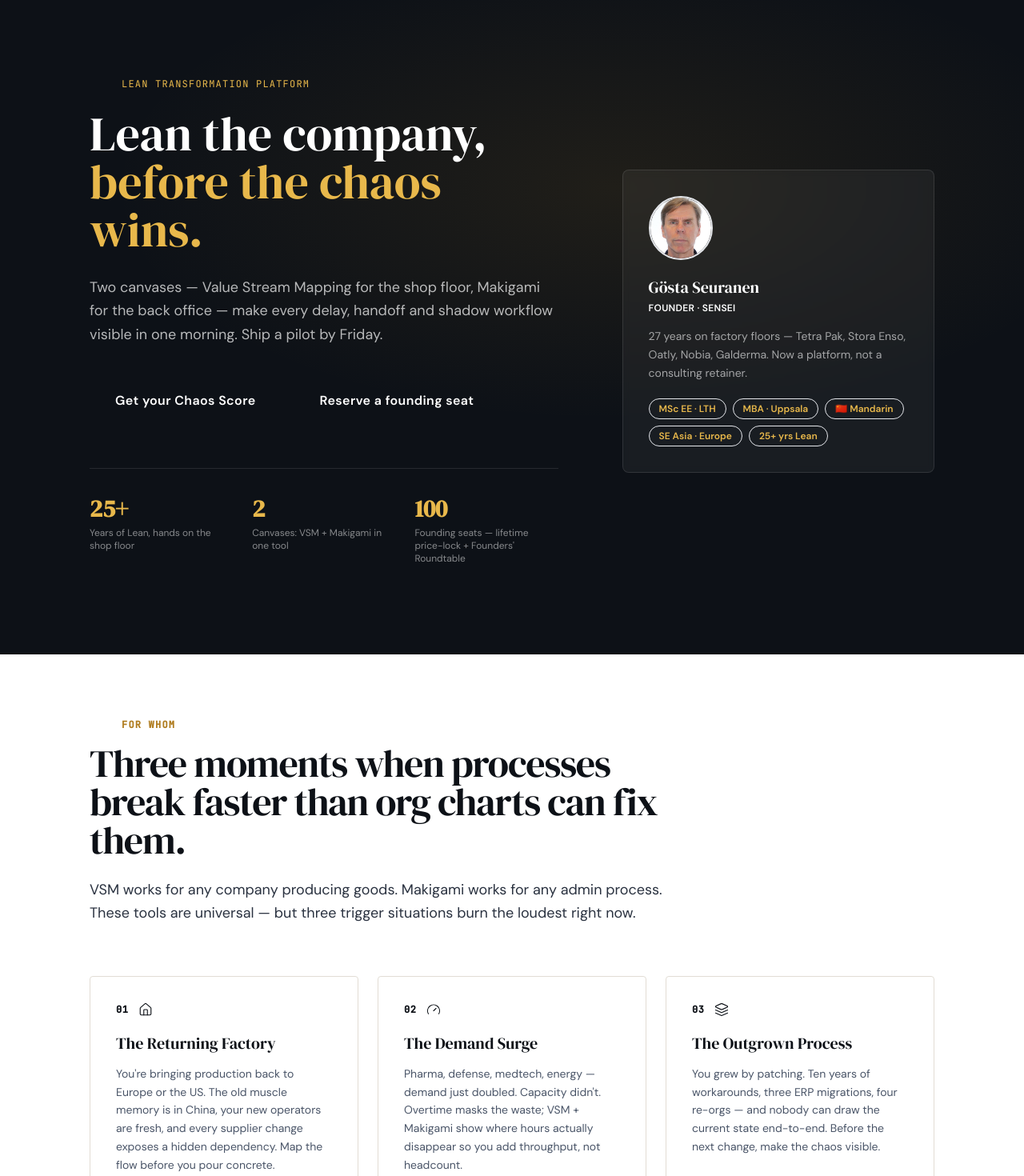
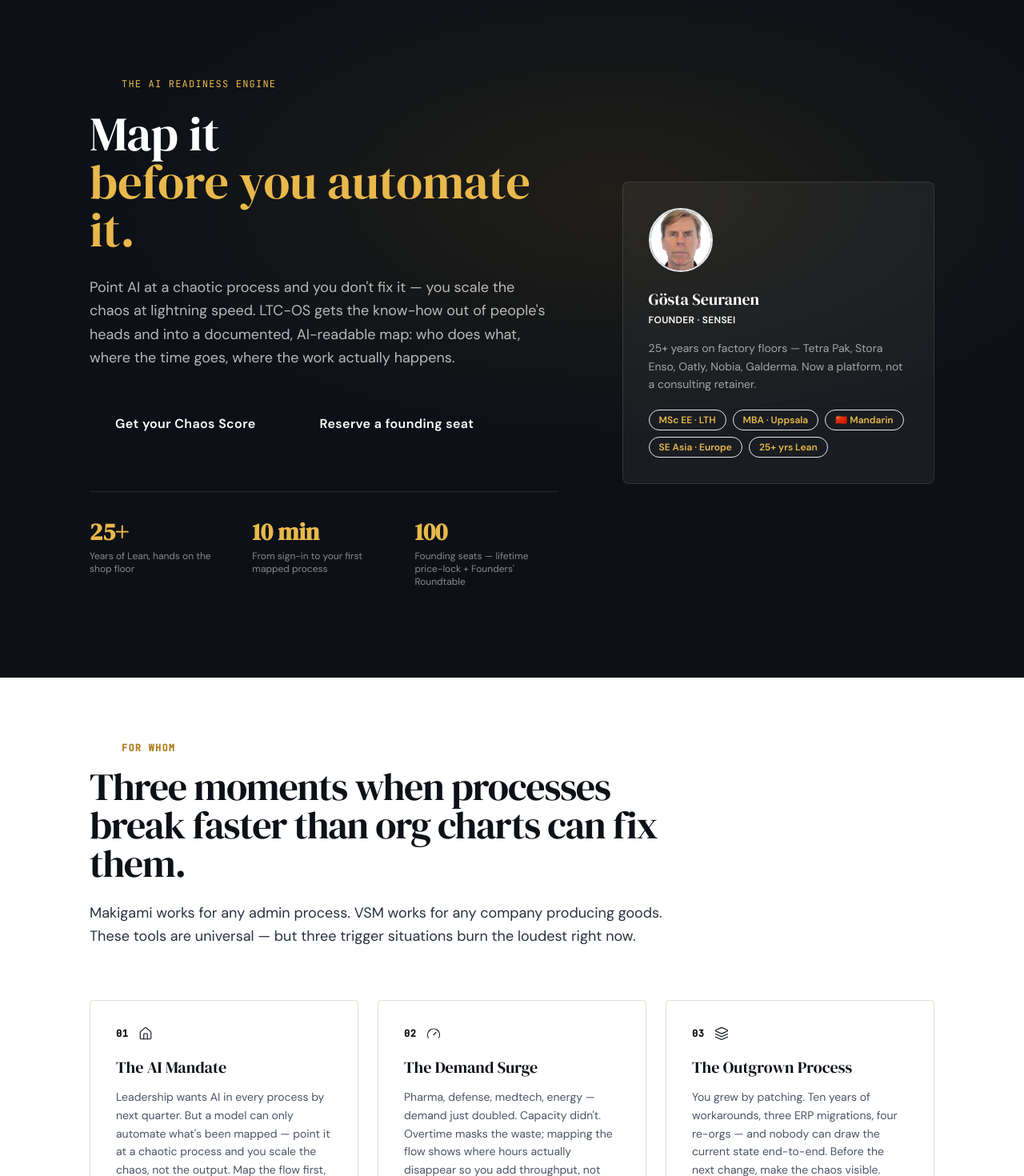
Before and after one commit to gostaallan/leanthecompany-web, a Next.js app: page /en in a window 1280 px wide. Shown: the part 80-1550 px from the top of the page at 80% size. Built offline with nearby package versions, Linux system fonts and the light colour scheme.

Commit message:
Reposition landing to AI Readiness Engine: align body copy + SEO,

```diff
--- a/src/app/[locale]/opengraph-image.tsx
+++ b/src/app/[locale]/opengraph-image.tsx
@@ -7,7 +7,7 @@ import { ImageResponse } from 'next/og'
 export const runtime = 'edge'
 export const size = { width: 1200, height: 630 }
 export const contentType = 'image/png'
-export const alt = 'LeanTheCompany — Lean Transformation Platform for Manufacturing'
+export const alt = 'LeanTheCompany — The AI Readiness Engine'
 
 export default function OpengraphImage() {
   return new ImageResponse(
@@ -57,7 +57,7 @@ export default function OpengraphImage() {
               textTransform: 'uppercase',
             }}
           >
-            Lean Transformation Platform · Founding-100 cohort
+            The AI Readiness Engine · Founding-100 cohort
           </div>
           <div
             style={{
@@ -68,7 +68,7 @@ export default function OpengraphImage() {
               maxWidth: 1000,
             }}
           >
-            Run your Lean transformation as a system, not a slogan.
+            Map it before you automate it.
           </div>
         </div>
 
@@ -86,7 +86,7 @@ export default function OpengraphImage() {
           }}
         >
           <span>leanthecompany.com</span>
-          <span>VSM · Makigami · Kaizen · A3 — with AI sensei</span>
+          <span>The map your AI actually needs</span>
         </div>
       </div>
     ),
--- a/src/components/marketing/WhatsComing.tsx
+++ b/src/components/marketing/WhatsComing.tsx
@@ -253,8 +253,8 @@ function PdfIllustration() {
 }
 
 const PREVIEWS = [
+  { key: 'makigami', Illustration: MakigamiIllustration },
   { key: 'vsm',      Illustration: VsmIllustration      },
-  { key: 'makigami', Illustration: MakigamiIllustration },
   { key: 'sensei',   Illustration: SenseiIllustration   },
   { key: 'pdf',      Illustration: PdfIllustration      },
 ] as const
--- a/src/locales/en.json
+++ b/src/locales/en.json
@@ -9,19 +9,19 @@
     "cta": "Get early access"
   },
   "hero": {
-    "eyebrow": "Lean Transformation Platform",
-    "headline": "Lean the company,",
-    "headlineSub": "before the chaos wins.",
-    "lead": "Two canvases — Value Stream Mapping for the shop floor, Makigami for the back office — make every delay, handoff and shadow workflow visible in one morning. Ship a pilot by Friday.",
+    "eyebrow": "The AI Readiness Engine",
+    "headline": "Map it",
+    "headlineSub": "before you automate it.",
+    "lead": "Point AI at a chaotic process and you don't fix it — you scale the chaos at lightning speed. LTC-OS gets the know-how out of people's heads and into a documented, AI-readable map: who does what, where the time goes, where the work actually happens.",
     "ctaPrimary": "Get your Chaos Score",
     "ctaSecondary": "Reserve a founding seat",
     "founderTitle": "Founder · Sensei",
-    "founderBio": "27 years on factory floors — Tetra Pak, Stora Enso, Oatly, Nobia, Galderma. Now a platform, not a consulting retainer.",
+    "founderBio": "25+ years on factory floors — Tetra Pak, Stora Enso, Oatly, Nobia, Galderma. Now a platform, not a consulting retainer.",
     "proof": {
       "years": "25+",
       "yearsLabel": "Years of Lean, hands on the shop floor",
-      "canvases": "2",
-      "canvasesLabel": "Canvases: VSM + Makigami in one tool",
+      "canvases": "10 min",
+      "canvasesLabel": "From sign-in to your first mapped process",
       "start": "100",
       "startLabel": "Founding seats — lifetime price-lock + Founders' Roundtable"
     }
@@ -29,15 +29,15 @@
   "forWhom": {
     "eyebrow": "For Whom",
     "headline": "Three moments when processes break faster than org charts can fix them.",
-    "lead": "VSM works for any company producing goods. Makigami works for any admin process. These tools are universal — but three trigger situations burn the loudest right now.",
+    "lead": "Makigami works for any admin process. VSM works for any company producing goods. These tools are universal — but three trigger situations burn the loudest right now.",
     "cards": {
       "reshoring": {
-        "title": "The Returning Factory",
-        "body": "You're bringing production back to Europe or the US. The old muscle memory is in China, your new operators are fresh, and every supplier change exposes a hidden dependency. Map the flow before you pour concrete."
+        "title": "The AI Mandate",
+        "body": "Leadership wants AI in every process by next quarter. But a model can only automate what's been mapped — point it at a chaotic process and you scale the chaos, not the output. Map the flow first, then automate the part that's actually ready."
       },
       "surge": {
         "title": "The Demand Surge",
-        "body": "Pharma, defense, medtech, energy — demand just doubled. Capacity didn't. Overtime masks the waste; VSM + Makigami show where hours actually disappear so you add throughput, not headcount."
+        "body": "Pharma, defense, medtech, energy — demand just doubled. Capacity didn't. Overtime masks the waste; mapping the flow shows where hours actually disappear so you add throughput, not headcount."
       },
       "outgrown": {
         "title": "The Outgrown Process",
@@ -72,7 +72,7 @@
   },
   "platform": {
     "eyebrow": "The Platform",
-    "headline": "Two canvases. One sensei. Built for people who actually run the floor.",
+    "headline": "One canvas to map the work. One sensei to question it. Built for anyone getting ready to automate.",
     "lead": "LeanTheCompany is a browser-based lean transformation platform. No consulting retainer, no six-month rollout — start mapping in ten minutes, coach yourself with an embedded sensei trained on 25+ years of shop-floor kaizen.",
     "status": {
       "live": "Live",
@@ -96,8 +96,8 @@
         "body": "Turn insights into PDCA cycles with owners, deadlines, before/after photos. Nothing gets lost in email. Nothing gets celebrated too early."
       },
       "warroom": {
-        "title": "Transformation war room",
-        "body": "A shared canvas for the steering team — goals, pilots, results — so the CEO, the plant manager and the Lean coach all see the same truth at the same time."
+        "title": "Compass & North Star",
+        "body": "Set the North Star and the value priorities up top, so every map and every pilot below ties back to what the business actually needs. The CEO, the plant manager and the Lean coach finally read from one shared truth."
       },
       "report": {
         "title": "One-page A3 report",
@@ -107,26 +107,26 @@
   },
   "whatsComing": {
     "eyebrow": "What you get",
-    "headline": "What unlocks the moment you sign in.",
-    "lead": "Hover any preview to see it come together. These are the four surfaces founding members get on launch day — VSM, Makigami, the AI sensei, and the export every shop floor in the world recognises.",
+    "headline": "What's live today — and what's landing next.",
+    "lead": "Makigami is live the moment you sign in. The value-stream canvas, the embedded sensei and the one-page A3 export are landing through the Founding-100 build. Hover any preview to see where each is headed.",
     "previews": {
       "vsm": {
-        "tag": "Live at launch",
+        "tag": "In development",
         "title": "Value Stream Mapping canvas",
         "body": "Drag process boxes, draw flow arrows, drop inventory triangles. Cycle time, lead time and %C&A roll up automatically. The first canvas every founding member draws."
       },
       "makigami": {
-        "tag": "Live at launch",
+        "tag": "Live now",
         "title": "Makigami swim-lane canvas",
         "body": "The back-office twin. Sales, engineering, purchasing — every handoff and every wait the shop floor never sees. Print it on the wall and the whole organisation suddenly speaks the same language."
       },
       "sensei": {
-        "tag": "Live at launch",
+        "tag": "In development",
         "title": "Embedded AI Sensei",
         "body": "Ask in plain English, Swedish or Mandarin. Trained on Ohno, Rother and three decades of field notes. Pragmatic, not preachy. Cites its sources so the operator can push back."
       },
       "pdf": {
-        "tag": "Live at launch",
+        "tag": "In development",
         "title": "One-page A3 export",
         "body": "The universal language of every Toyota Production System review on Earth. Print it. Pin it. Walk it. Founding members ship A3s in EN, SV and ZH from day one."
       }
@@ -303,7 +303,7 @@
     "meta": "No login wall. No sales call. No obligation."
   },
   "footer": {
-    "tagline": "Lean Transformation Platform for the manufacturing industry. Built by a factory engineer, not a software studio.",
+    "tagline": "The AI Readiness Engine — map your processes before you automate. Built by a factory engineer, not a software studio.",
     "linkedin": "Follow Gösta on LinkedIn",
     "copyright": "Made with care in Malmö & Shanghai",
     "disclaimer": "LeanTheCompany is an independent product. Lean, Toyota Production System, Value Stream Mapping, Makigami and kaizen are methodologies developed over decades by practitioners across the world; we stand on their shoulders and cite them where we can. Every pilot and every result shown has the customer's permission.",
--- a/src/locales/sv.json
+++ b/src/locales/sv.json
@@ -9,19 +9,19 @@
     "cta": "Få tidig tillgång"
   },
   "hero": {
-    "eyebrow": "Plattform för Lean-transformation",
-    "headline": "Lean the company,",
-    "headlineSub": "innan kaoset vinner.",
-    "lead": "Två canvas — Value Stream Mapping för verkstaden, Makigami för kontoret — gör varje fördröjning, överlämning och skuggprocess synlig på en förmiddag. Kör igång en pilot redan i fredags.",
+    "eyebrow": "AI Readiness Engine",
+    "headline": "Kartlägg processen",
+    "headlineSub": "innan du automatiserar.",
+    "lead": "Riktar du AI mot en kaotisk process fixar du den inte — du skalar upp kaoset i blixtfart. LTC-OS lyfter ut kunskapen ur folks huvuden och in i en dokumenterad, AI-läsbar karta: vem gör vad, var tiden går och var arbetet faktiskt sker.",
     "ctaPrimary": "Få din Chaos Score",
     "ctaSecondary": "Boka en grundarplats",
     "founderTitle": "Grundare · Sensei",
-    "founderBio": "27 år på verkstadsgolv — Tetra Pak, Stora Enso, Oatly, Nobia, Galderma. Nu en plattform — inte ett konsultavtal.",
+    "founderBio": "25+ år på verkstadsgolv — Tetra Pak, Stora Enso, Oatly, Nobia, Galderma. Nu en plattform — inte ett konsultavtal.",
     "proof": {
       "years": "25+",
       "yearsLabel": "År av Lean, med händerna på verkstadsgolvet",
-      "canvases": "2",
-      "canvasesLabel": "Canvas: VSM + Makigami i ett verktyg",
+      "canvases": "10 min",
+      "canvasesLabel": "Från inloggning till din första kartlagda process",
       "start": "100",
       "startLabel": "Grundarplatser — livstidslåst pris + Grundarrunda"
     }
@@ -29,15 +29,15 @@
   "forWhom": {
     "eyebrow": "För vem",
     "headline": "Tre ögonblick då processen brister snabbare än organisationsträdet hinner reparera.",
-    "lead": "VSM fungerar för alla som tillverkar varor. Makigami fungerar för alla administrativa processer. Verktygen är universella — men tre triggersituationer brinner hårdast just nu.",
+    "lead": "Makigami fungerar för alla administrativa processer. VSM fungerar för alla som tillverkar varor. Verktygen är universella — men tre triggersituationer brinner hårdast just nu.",
     "cards": {
       "reshoring": {
-        "title": "Fabriken som kommer hem",
-        "body": "Du flyttar tillbaka produktion till Europa eller USA. Den gamla muskelminnen sitter i Kina, dina nya operatörer är färska, och varje leverantörsbyte avslöjar ett dolt beroende. Kartlägg flödet innan du gjuter betongen."
+        "title": "AI-direktivet",
+        "body": "Ledningen vill ha AI i varje process till nästa kvartal. Men en modell kan bara automatisera det som är kartlagt — riktar du den mot en kaotisk process skalar du upp kaoset, inte resultatet. Kartlägg flödet först, automatisera sedan den del som faktiskt är redo."
       },
       "surge": {
         "title": "Efterfrågechocken",
-        "body": "Pharma, försvar, medtech, energi — efterfrågan dubblades. Kapaciteten gjorde inte det. Övertid döljer slöseriet; VSM + Makigami visar var timmarna faktiskt försvinner så du ökar throughput, inte headcount."
+        "body": "Pharma, försvar, medtech, energi — efterfrågan dubblades. Kapaciteten gjorde inte det. Övertid döljer slöseriet; att kartlägga flödet visar var timmarna faktiskt försvinner så du ökar throughput, inte headcount."
       },
       "outgrown": {
         "title": "Processen du vuxit ur",
@@ -72,7 +72,7 @@
   },
   "platform": {
     "eyebrow": "Plattformen",
-    "headline": "Två canvas. En sensei. Byggt för dem som faktiskt driver golvet.",
+    "headline": "En canvas för att kartlägga arbetet. En sensei som ifrågasätter det. Byggt för alla som gör sig redo att automatisera.",
     "lead": "LeanTheCompany är en webbaserad plattform för Lean-transformation. Ingen konsultretainer, ingen sex-månaders rollout — börja kartlägga på tio minuter, coacha dig själv med en inbäddad sensei tränad på 25+ år av kaizen från verkstadsgolvet.",
     "status": {
       "live": "Live",
@@ -96,8 +96,8 @@
         "body": "Förvandla insikter till PDCA-cykler med ägare, deadlines, före/efter-bilder. Inget försvinner i mejl. Inget firas för tidigt."
       },
       "warroom": {
-        "title": "Transformations-warroom",
-        "body": "En delad canvas för styrgruppen — mål, piloter, resultat — så att vd, platschef och Lean-coach ser samma sanning samtidigt."
+        "title": "Compass & North Star",
+        "body": "Sätt North Star och värdeprioriteringarna högst upp, så att varje karta och varje pilot under hänger ihop med vad verksamheten faktiskt behöver. Vd, platschef och Lean-coach läser äntligen från samma sanning."
       },
       "report": {
         "title": "En-sidig A3-rapport",
@@ -107,26 +107,26 @@
   },
   "whatsComing": {
     "eyebrow": "Det du får",
-    "headline": "Det här öppnar sig i samma stund du loggar in.",
-    "lead": "Håll musen över en förhandsvisning så ser du den ta form. Det här är de fyra ytorna grundarmedlemmarna får på lanseringsdagen — VSM, Makigami, AI-sensei och exporten varje verkstadsgolv i världen känner igen.",
+    "headline": "Det här är live idag — och det här kommer härnäst.",
+    "lead": "Makigami är live i samma stund du loggar in. Value-stream-canvasen, den inbäddade sensein och en-sidiga A3-exporten landar under Founding-100-bygget. Håll musen över en förhandsvisning så ser du vart var och en är på väg.",
     "previews": {
       "vsm": {
-        "tag": "Live vid lansering",
+        "tag": "Under utveckling",
         "title": "Value Stream Mapping-canvas",
         "body": "Dra processrutor, rita flödespilar, släpp lagertrianglar. Cykeltid, ledtid och %C&A räknas själva. Den första canvas varje grundarmedlem ritar."
       },
       "makigami": {
-        "tag": "Live vid lansering",
+        "tag": "Live nu",
         "title": "Makigami-canvas med simbanor",
         "body": "Kontorsmotsvarigheten. Sälj, konstruktion, inköp — varje överlämning och varje vänta som verkstadsgolvet aldrig ser. Skriv ut den på väggen och hela organisationen pratar samma språk."
       },
       "sensei": {
-        "tag": "Live vid lansering",
+        "tag": "Under utveckling",
         "title": "Inbäddad AI-sensei",
         "body": "Fråga på engelska, svenska eller mandarin. Tränad på Ohno, Rother och tre decennier av fältanteckningar. Pragmatisk, inte predikande. Refererar sina källor så att operatören kan ifrågasätta."
       },
       "pdf": {
-        "tag": "Live vid lansering",
+        "tag": "Under utveckling",
         "title": "En-sidig A3-export",
         "body": "Det universella språket för varje TPS-genomgång på jorden. Skriv ut. Sätt upp. Gå igenom. Grundarmedlemmar levererar A3:or på EN, SV och ZH från dag ett."
       }
@@ -303,7 +303,7 @@
     "meta": "Ingen inloggningsvägg. Inget säljsamtal. Inget åtagande."
   },
   "footer": {
-    "tagline": "Plattform för Lean-transformation för tillverkningsindustrin. Byggt av en fabriksingenjör, inte en mjukvarustudio.",
+    "tagline": "The AI Readiness Engine — kartlägg dina processer innan du automatiserar. Byggt av en fabriksingenjör, inte en mjukvarustudio.",
     "linkedin": "Följ Gösta på LinkedIn",
     "copyright": "Gjort med omsorg i Malmö & Shanghai",
     "disclaimer": "LeanTheCompany är en oberoende produkt. Lean, Toyota Production System, Value Stream Mapping, Makigami och kaizen är metoder som utvecklats över decennier av praktiker över hela världen; vi står på deras axlar och refererar dem där vi kan. Varje pilot och varje resultat som visas har kundens tillåtelse.",
--- a/src/locales/zh.json
+++ b/src/locales/zh.json
@@ -9,19 +9,19 @@
     "cta": "抢先体验"
   },
   "hero": {
-    "eyebrow": "精益转型平台",
-    "headline": "让公司精益起来,",
-    "headlineSub": "在混乱占上风之前。",
-    "lead": "两块画布——车间用价值流图 (VSM)、后台用卷纸图 (Makigami)——一个上午就能让每一次延误、每一次交接、每一条暗线流程浮出水面。周五之前跑通第一个试点。",
+    "eyebrow": "AI Readiness Engine",
+    "headline": "先梳理流程,",
+    "headlineSub": "再用 AI 自动化。",
+    "lead": "把 AI 对准一个混乱的流程,你不会修好它——只会以闪电般的速度放大混乱。LTC-OS 把诀窍从员工脑子里提取出来,变成一张文档化、AI 可读的流程图:谁做什么、时间花在哪里、工作实际发生在哪里。",
     "ctaPrimary": "获取您的混乱分数",
     "ctaSecondary": "预定创始席位",
     "founderTitle": "创始人 · 老师傅",
-    "founderBio": "27 年扎根车间——利乐、Stora Enso、Oatly、Nobia、Galderma。如今是一个平台,不再是咨询合同。",
+    "founderBio": "25+ 年扎根车间——利乐、Stora Enso、Oatly、Nobia、Galderma。如今是一个平台,不再是咨询合同。",
     "proof": {
       "years": "25+",
       "yearsLabel": "精益年数,亲手走在车间上",
-      "canvases": "2",
-      "canvasesLabel": "画布:VSM + Makigami 合二为一",
+      "canvases": "10 分钟",
+      "canvasesLabel": "从登录到画出第一张流程图",
       "start": "100",
       "startLabel": "创始席位——价格永久锁定 + 创始人圆桌"
     }
@@ -29,15 +29,15 @@
   "forWhom": {
     "eyebrow": "适用对象",
     "headline": "流程崩坏的速度,往往超过组织架构修补的速度。这里有三个关键时刻。",
-    "lead": "VSM 适用于任何生产实物的企业。Makigami 适用于任何行政流程。这两套工具本是通用的——但眼下最烧脑的三种情境,值得你马上画起来。",
+    "lead": "Makigami 适用于任何行政流程。VSM 适用于任何生产实物的企业。这两套工具本是通用的——但眼下最烧脑的三种情境,值得你马上画起来。",
     "cards": {
       "reshoring": {
-        "title": "产能回流的工厂",
-        "body": "您把生产搬回欧洲或美国。过去的肌肉记忆留在中国,新操作工都是生手,每换一次供应商都会暴露一条隐形依赖。浇混凝土之前,先把流画清楚。"
+        "title": "AI 落地的硬指标",
+        "body": "领导层要求下个季度让 AI 进入每一个流程。但模型只能自动化那些已经梳理清楚的流程——把它对准一个混乱的流程,你放大的是混乱,而不是产出。先把流程画清楚,再去自动化那真正准备好的部分。"
       },
       "surge": {
         "title": "需求井喷",
-        "body": "制药、国防、医疗器械、能源——需求翻倍。产能没翻倍。加班掩盖了浪费;VSM + Makigami 能指出工时实际蒸发在哪里,让你提升产出,而不是堆人头。"
+        "body": "制药、国防、医疗器械、能源——需求翻倍。产能没翻倍。加班掩盖了浪费;把流程画出来就能看清工时实际蒸发在哪里,让你提升产出,而不是堆人头。"
       },
       "outgrown": {
         "title": "流程跟不上规模",
@@ -72,7 +72,7 @@
   },
   "platform": {
     "eyebrow": "平台",
-    "headline": "两块画布。一位老师傅。为真正管现场的人造的。",
+    "headline": "一块画布,梳理工作。一位老师傅,追问到底。为每一个准备自动化的人而造。",
     "lead": "LeanTheCompany 是一个浏览器端的精益转型平台。不签咨询合同,不等六个月上线——十分钟内就能开画,靠内嵌的老师傅(训练自 25 年以上车间改善)自己教自己。",
     "status": {
       "live": "已上线",
@@ -96,8 +96,8 @@
         "body": "把洞见变成 PDCA 循环:负责人、截止日期、改善前后对比图。没什么会丢在邮件里,也没什么会被过早庆祝。"
       },
       "warroom": {
-        "title": "转型作战室",
-        "body": "给指导小组用的共享画布——目标、试点、结果——让 CEO、厂长和精益教练在同一个时间看到同一份真相。"
+        "title": "Compass & North Star",
+        "body": "在顶层确立 North Star 与价值优先级,让下面的每一张流程图、每一个试点都对齐业务真正的需要。CEO、厂长和精益教练终于看着同一份真相做决定。"
       },
       "report": {
         "title": "一页 A3 报告",
@@ -107,26 +107,26 @@
   },
   "whatsComing": {
     "eyebrow": "您将获得什么",
-    "headline": "登录的那一刻,这一切立即解锁。",
-    "lead": "把鼠标移到任意一张预览上,看它一笔一笔组装起来。这是创始会员在上线当天就拿到的四块画面——VSM、Makigami、AI 老师傅,以及全球每个车间都认得的那张导出。",
+    "headline": "今天已上线——以及接下来要上线的。",
+    "lead": "登录那一刻,Makigami 即可使用。价值流画布、内嵌老师傅和一页 A3 导出会在 Founding-100 建设过程中陆续上线。把鼠标移到任意预览上,看看每一块将走向何方。",
     "previews": {
       "vsm": {
-        "tag": "上线即可用",
+        "tag": "开发中",
         "title": "价值流图画布",
         "body": "拖动工序框、画出流向箭头、放下库存三角。节拍时间、交期、合格率自动汇总。每一位创始会员画的第一张图。"
       },
       "makigami": {
-        "tag": "上线即可用",
+        "tag": "已上线",
         "title": "Makigami 泳道画布",
         "body": "后台流程的双胞胎。销售、工程、采购——车间永远看不见的每一次交接、每一次等待。打印贴墙上,整个组织瞬间说同一种语言。"
       },
       "sensei": {
-        "tag": "上线即可用",
+        "tag": "开发中",
         "title": "内嵌 AI 老师傅",
         "body": "用英语、瑞典语或普通话直接问。训练自大野耐一、Mike Rother 与三十年的一线笔记。务实,不说教。引用来源,操作员可以当面反驳。"
       },
       "pdf": {
-        "tag": "上线即可用",
+        "tag": "开发中",
         "title": "一页 A3 导出",
         "body": "全世界每一次 TPS 评审都看得懂的通用语言。打印出来。贴上去。一遍遍走查。创始会员从第一天起就可以导出 EN、SV、ZH 三语 A3。"
       }
@@ -303,7 +303,7 @@
     "meta": "没有登录墙。没有销售电话。没有任何义务。"
   },
   "footer": {
-    "tagline": "面向制造业的精益转型平台。由一名工厂工程师打造,而非软件工作室。",
+    "tagline": "AI Readiness Engine——在自动化之前先梳理你的流程。由一名工厂工程师打造,而非软件工作室。",
     "linkedin": "在 LinkedIn 上关注 Gösta",
     "copyright": "用心打造于马尔默 & 上海",
     "disclaimer": "LeanTheCompany 是一款独立产品。精益、丰田生产方式、价值流图、Makigami 与改善,都是全球实践者在几十年里积累出来的方法;我们站在他们的肩膀上,并在可能的地方注明来源。每一个展示的试点和成果,都已获得客户的授权。",
```
Also changed, not shown: PREVIEW.html (+25 -25 lines), src/app/[locale]/layout.tsx (+9 -5 lines), src/components/marketing/Platform.tsx (+6 -6 lines).
